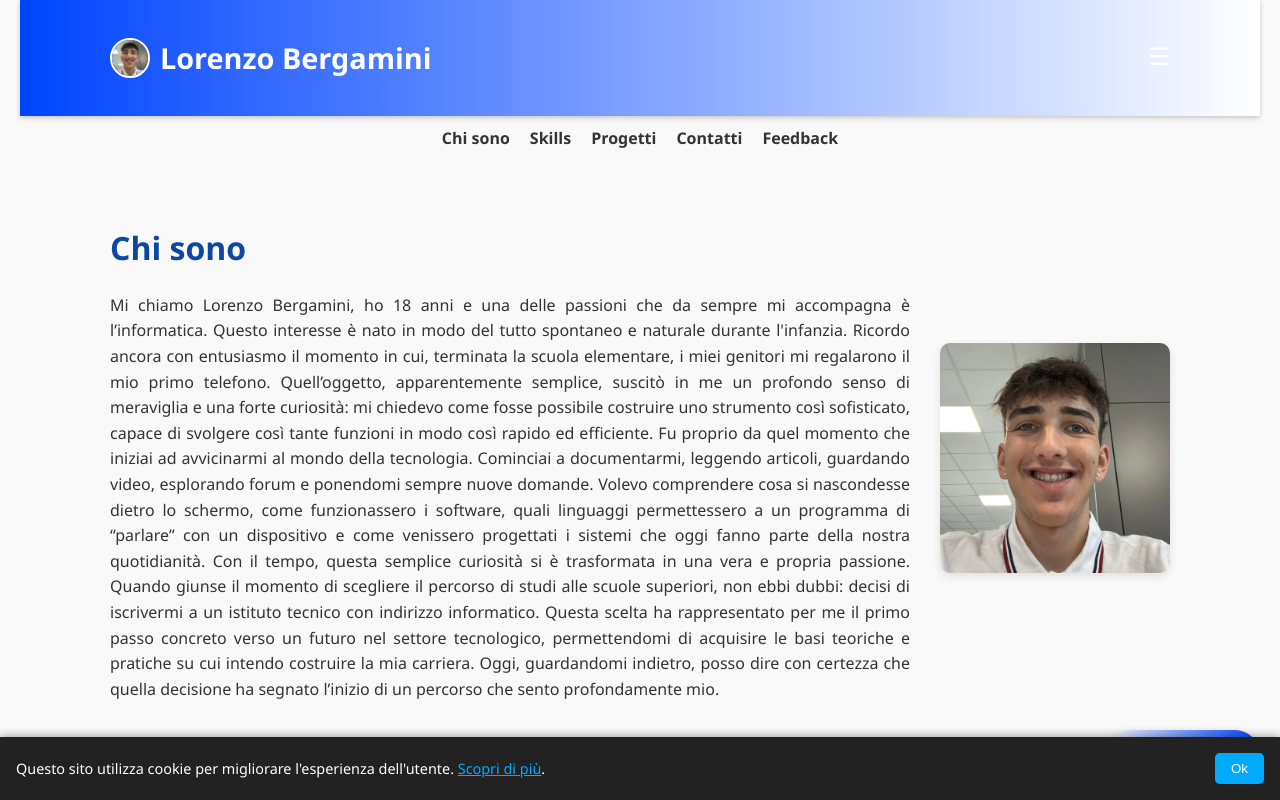
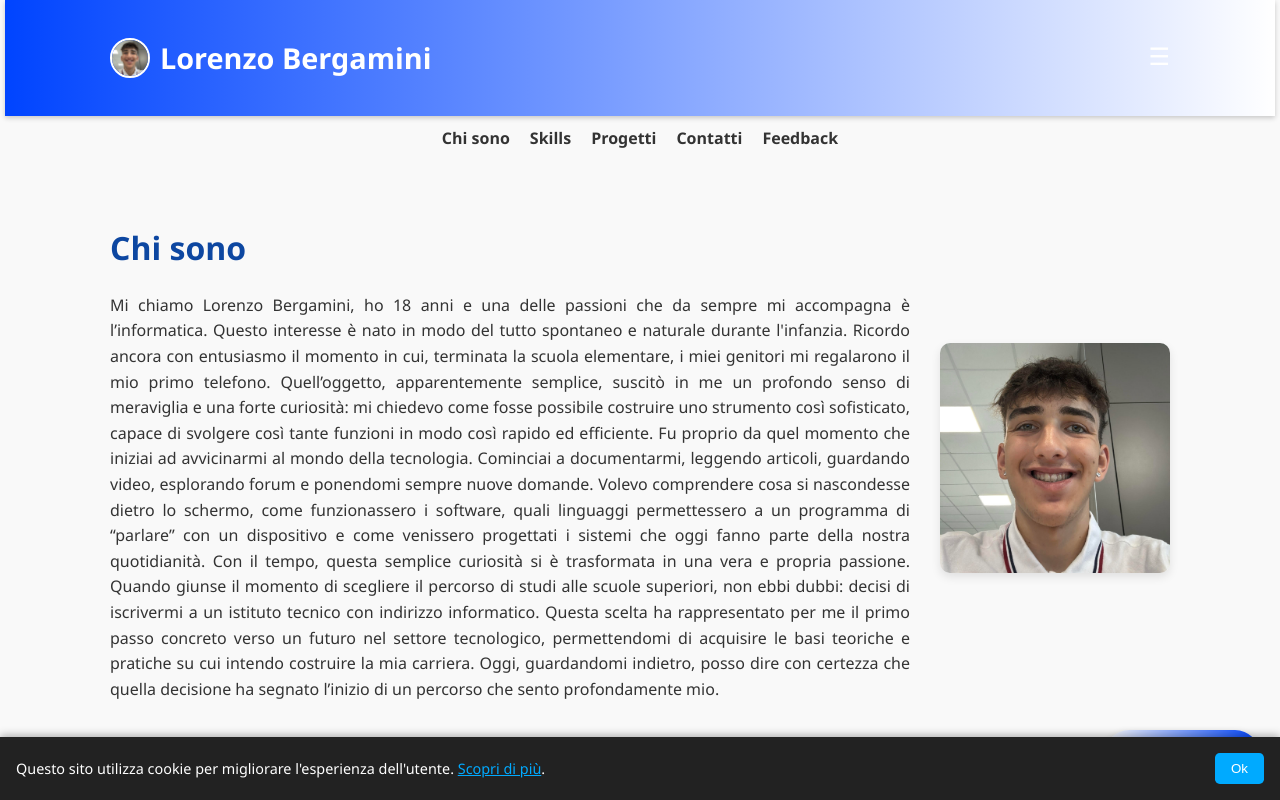
Before and after one commit to lorenzobergamini-ops/portfolio3, a plain HTML site: page index.html in a window 1280 px wide. Shown: the top 800 px of the page. Drawn offline with Linux system fonts and the light colour scheme.

Commit message:
Update style.css

```diff
--- a/style.css
+++ b/style.css
@@ -22,8 +22,8 @@ body {
   color: #333;
   line-height: 1.6;
   transition: background 0.3s, color 0.3s;
-  margin-left: 20px;
-  margin-right: 20px;
+  margin-left: 5px;
+  margin-right: 5px;
 }
 
 body.dark-theme {
```
